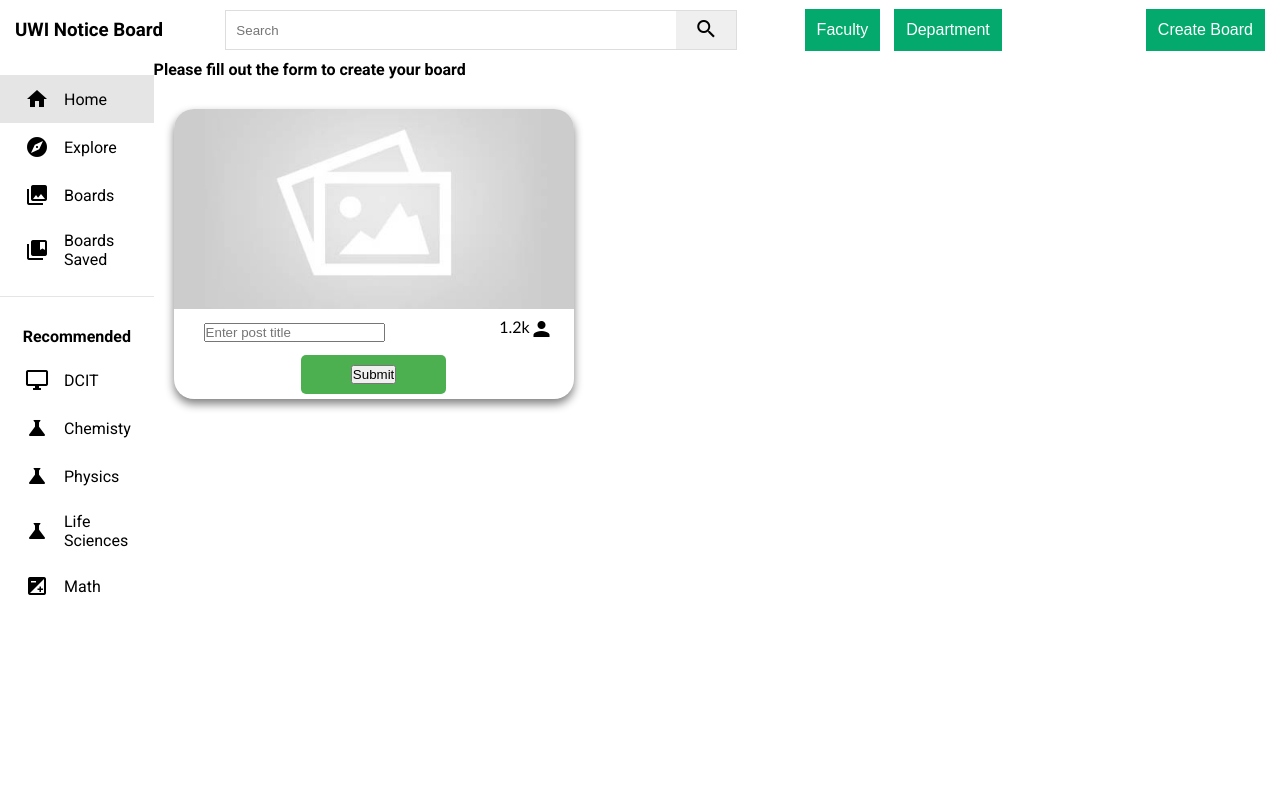
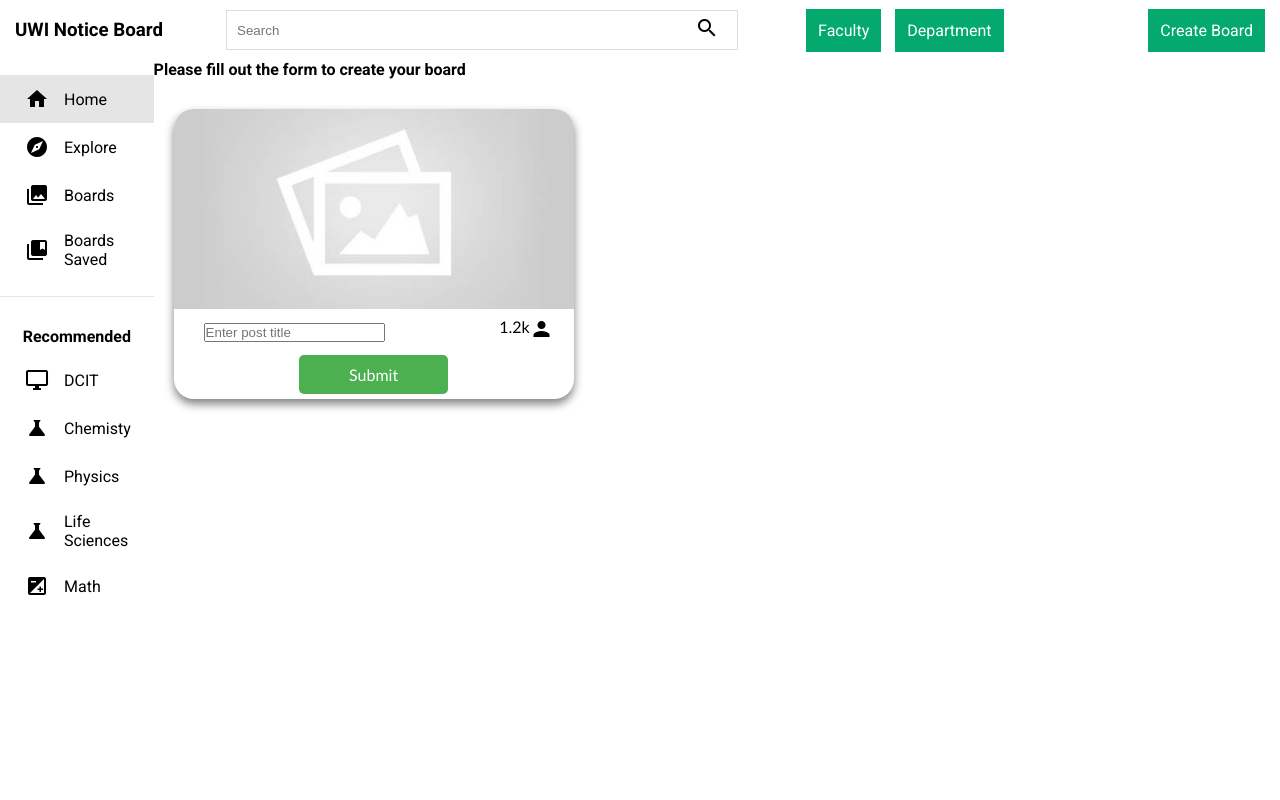
Before and after one commit to VantageGroup/UWI-Notice-Board, a Flask app: page /create-board in a window 1280 px wide. Run offline with Flask 3, Linux system fonts and the light colour scheme; some libraries are stand-ins or nearby versions.

Commit message:
Remove default button style

```diff
--- a/App/static/css/board.css
+++ b/App/static/css/board.css
@@ -73,3 +73,13 @@ a {
 .search-message-board{
   margin-left: 210px;
 }
+
+button, input[type="submit"], input[type="reset"] {
+	background: none;
+	color: inherit;
+	border: none;
+	padding: 0;
+	font: inherit;
+	cursor: pointer;
+	outline: inherit;
+}
```
